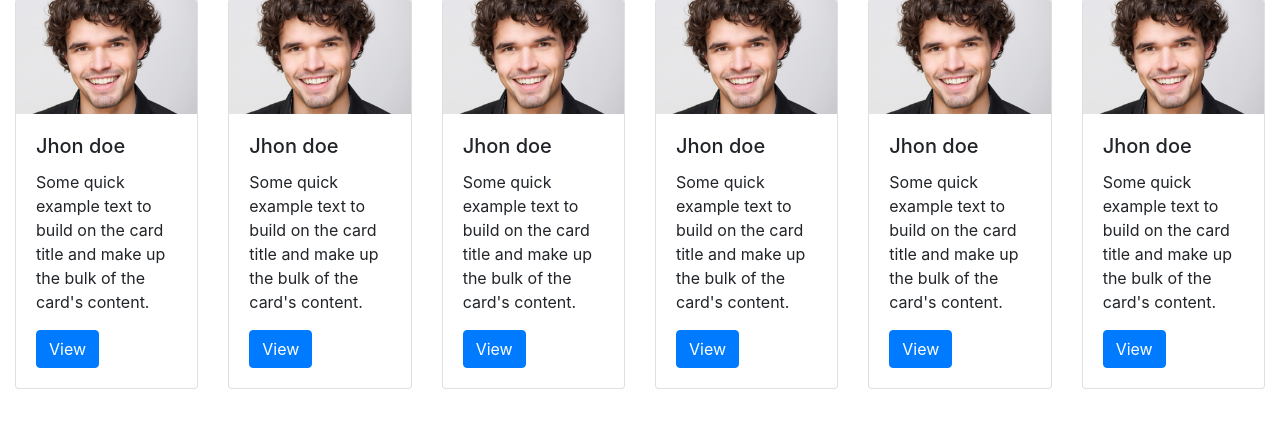
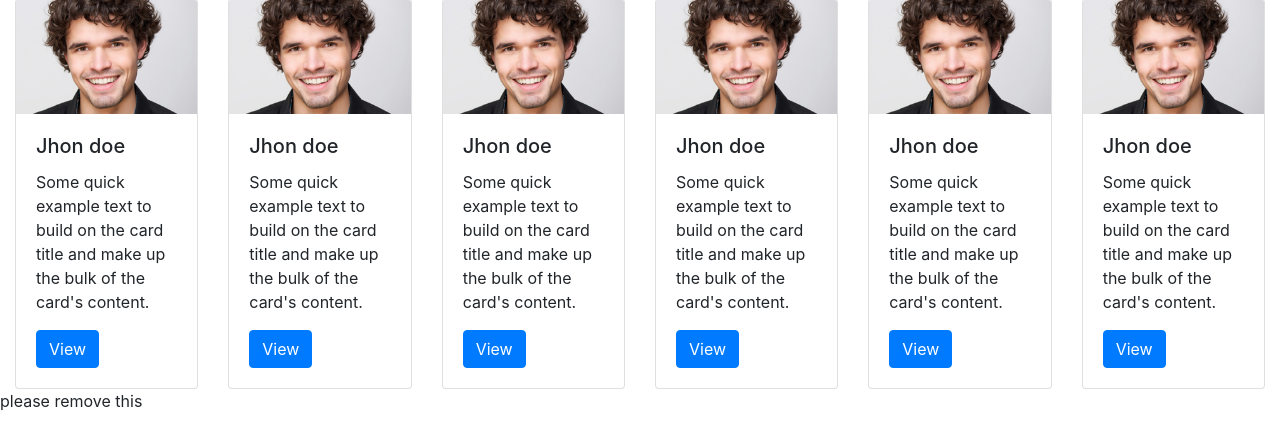
Before and after one commit to lovedeep5/voiceofasia, a PHP site: page /user-home.php in a window 1280 px wide. Shown: the part 711-1140 px from the top of the page. Before the commit the page ends 1100 px from the top, so only its background shows below. Run offline with PHP 8.4, Linux system fonts and the light colour scheme.

Commit message:
Testing the commit

```diff
--- a/user-home.php
+++ b/user-home.php
@@ -139,5 +139,5 @@
   </div>
 </div>
 <!-- Recomended Profiles End here -->
-
+<p>please remove this</p>
 <?php require_once "footer.php"; ?>
```
